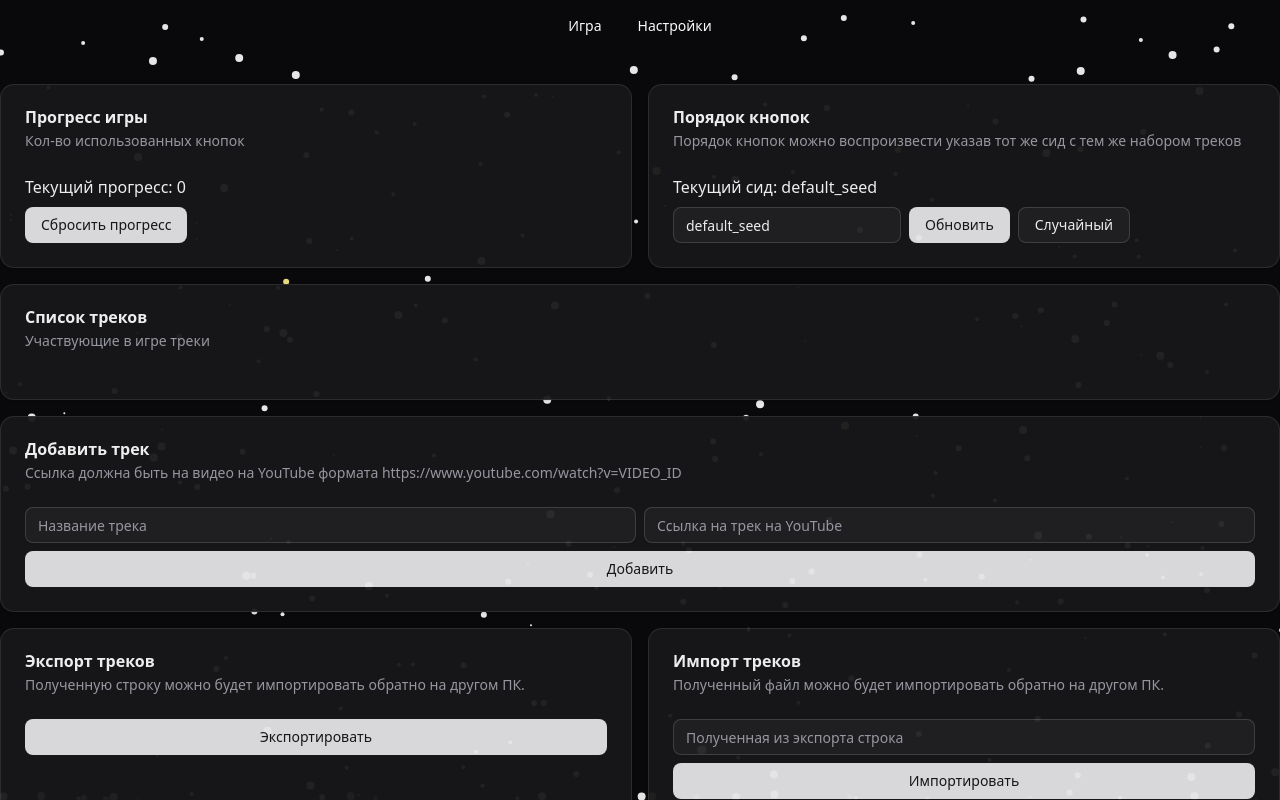
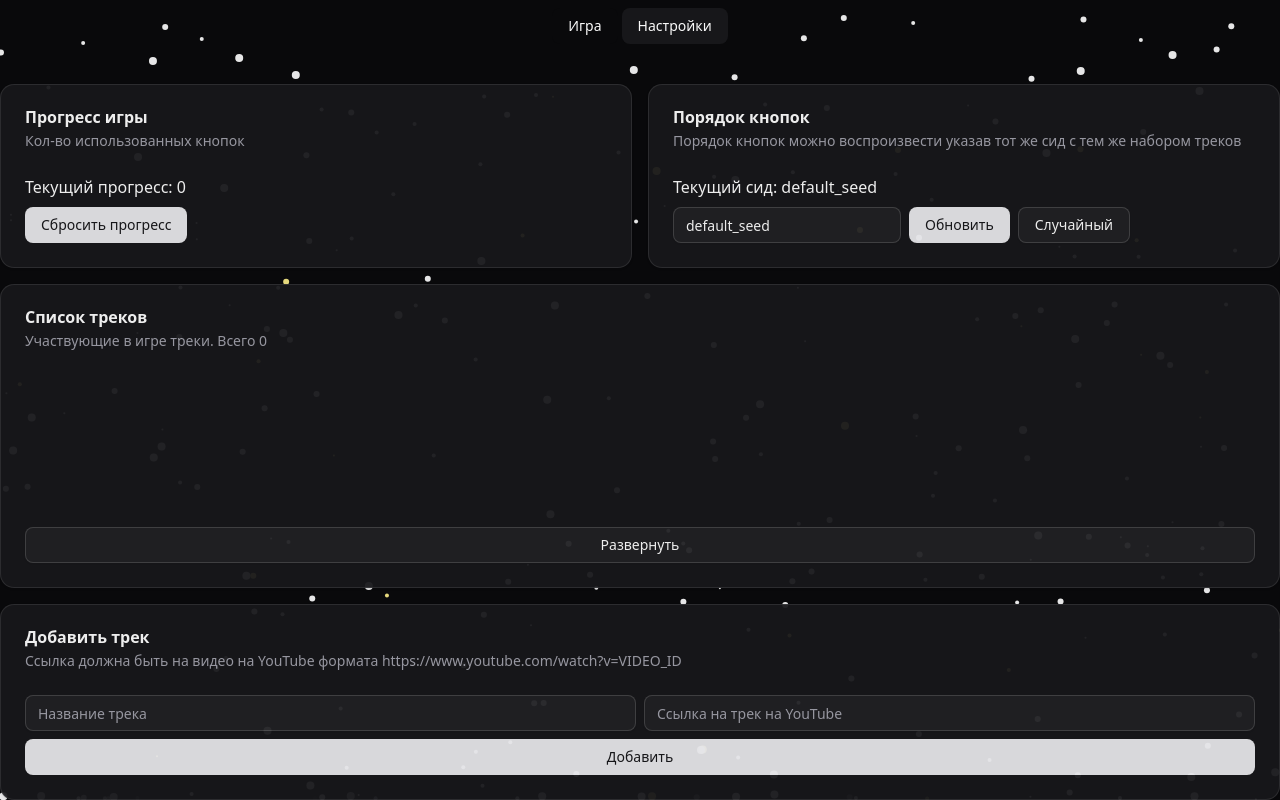
Before and after one commit to ArKaNeMaN/xmas-bingo, a Vue app: page /#/settings in a window 1280 px wide. Built offline with nearby package versions, Linux system fonts and the light colour scheme.

Commit message:
Some minor changes

```diff
--- a/src/components/MainMenuBar.vue
+++ b/src/components/MainMenuBar.vue
@@ -30,7 +30,7 @@ function navigateTo(route) {
     <NavigationMenu :viewport="false">
         <NavigationMenuList>
             <NavigationMenuItem v-for="item in items">
-                <NavigationMenuLink as-child :class="navigationMenuTriggerStyle()">
+                <NavigationMenuLink as-child :class="navigationMenuTriggerStyle()" :active="router.currentRoute.value.path === item.route">
                     <a
                         @click.prevent="navigateTo(item.route)"
                         :href="item.route"
--- a/src/components/game/BingoButton.vue
+++ b/src/components/game/BingoButton.vue
@@ -35,7 +35,7 @@ function onClose() {
 
 <template>
     <button
-        class="border-4 text-3xl w-20 h-20 cursor-pointer outline-0" :class="classes"
+        class="border-4 text-3xl w-20 h-20 cursor-pointer outline-0 rounded-sm" :class="classes"
         @click.prevent="onClick(false)"
         @click.alt.prevent="onClick(true)"
     >
--- /dev/null
+++ b/src/components/ui/scroll-area/ScrollArea.vue
@@ -0,0 +1,34 @@
+<script setup>
+import { reactiveOmit } from "@vueuse/core";
+import { ScrollAreaCorner, ScrollAreaRoot, ScrollAreaViewport } from "reka-ui";
+import { cn } from "@/lib/utils";
+import ScrollBar from "./ScrollBar.vue";
+
+const props = defineProps({
+  type: { type: String, required: false },
+  dir: { type: String, required: false },
+  scrollHideDelay: { type: Number, required: false },
+  asChild: { type: Boolean, required: false },
+  as: { type: null, required: false },
+  class: { type: null, required: false },
+});
+
+const delegatedProps = reactiveOmit(props, "class");
+</script>
+
+<template>
+  <ScrollAreaRoot
+    data-slot="scroll-area"
+    v-bind="delegatedProps"
+    :class="cn('relative', props.class)"
+  >
+    <ScrollAreaViewport
+      data-slot="scroll-area-viewport"
+      class="focus-visible:ring-ring/50 size-full rounded-[inherit] transition-[color,box-shadow] outline-none focus-visible:ring-[3px] focus-visible:outline-1"
+    >
+      <slot />
+    </ScrollAreaViewport>
+    <ScrollBar />
+    <ScrollAreaCorner />
+  </ScrollAreaRoot>
+</template>
--- /dev/null
+++ b/src/components/ui/scroll-area/ScrollBar.vue
@@ -0,0 +1,37 @@
+<script setup>
+import { reactiveOmit } from "@vueuse/core";
+import { ScrollAreaScrollbar, ScrollAreaThumb } from "reka-ui";
+import { cn } from "@/lib/utils";
+
+const props = defineProps({
+  orientation: { type: String, required: false, default: "vertical" },
+  forceMount: { type: Boolean, required: false },
+  asChild: { type: Boolean, required: false },
+  as: { type: null, required: false },
+  class: { type: null, required: false },
+});
+
+const delegatedProps = reactiveOmit(props, "class");
+</script>
+
+<template>
+  <ScrollAreaScrollbar
+    data-slot="scroll-area-scrollbar"
+    v-bind="delegatedProps"
+    :class="
+      cn(
+        'flex touch-none p-px transition-colors select-none',
+        orientation === 'vertical' &&
+          'h-full w-2.5 border-l border-l-transparent',
+        orientation === 'horizontal' &&
+          'h-2.5 flex-col border-t border-t-transparent',
+        props.class,
+      )
+    "
+  >
+    <ScrollAreaThumb
+      data-slot="scroll-area-thumb"
+      class="bg-border relative flex-1 rounded-full"
+    />
+  </ScrollAreaScrollbar>
+</template>
--- /dev/null
+++ b/src/components/ui/scroll-area/index.js
@@ -0,0 +1,2 @@
+export { default as ScrollArea } from "./ScrollArea.vue";
+export { default as ScrollBar } from "./ScrollBar.vue";
--- a/src/stores/tracks.js
+++ b/src/stores/tracks.js
@@ -23,5 +23,7 @@ export const useTracksStore = defineStore('tracks', () => {
 
     const list = computed(() => Object.values(tracksMap.value));
 
-    return {list, add, remove};
+    const count = computed(() => Object.keys(tracksMap.value).length);
+
+    return {list, add, remove, count};
 });
--- a/src/views/GameView.vue
+++ b/src/views/GameView.vue
@@ -17,7 +17,7 @@ function isButtonUsed(index) {
 
 <template>
     <div class="h-full flex flex-col justify-center">
-        <div class="p-24 flex justify-around flex-row flex-wrap gap-16 opacity-95">
+        <div class="p-24 flex justify-around items-center flex-row flex-wrap gap-16 opacity-95">
             <BingoButton
                 v-for="(track, index) in seed.sortedTracks"
                 :key="track.uuid"
--- a/src/views/SettingsView.vue
+++ b/src/views/SettingsView.vue
@@ -3,15 +3,16 @@
 import {useUsedButtonsStore} from "@/stores/used-buttons.js";
 import {Button} from "@/components/ui/button/index.js";
 import {
-    Card,
-    CardContent, CardDescription,
+    Card, CardAction,
+    CardContent, CardDescription, CardFooter,
     CardHeader,
     CardTitle
 } from "@/components/ui/card/index.js";
 import {Input} from "@/components/ui/input/index.js";
-import {ref} from "vue";
+import {computed, ref} from "vue";
 import {useTracksStore} from "@/stores/tracks.js";
 import {useSeedStore} from "@/stores/seed.js";
+import {ScrollArea} from "@/components/ui/scroll-area/index.js";
 
 const usedButtons = useUsedButtonsStore();
 const tracks = useTracksStore();
@@ -73,6 +74,7 @@ function onExportTracks() {
 }
 
 const importString = ref('');
+
 function onImportTracks() {
     if (importString.value === '') {
         alert('Строка не может быть пустой.');
@@ -87,18 +89,20 @@ function onImportTracks() {
         alert('Указанная строка некорректна.');
         return;
     }
-    console.log(json);
 
     for (let track of json) {
-        console.log(track);
-        tracks.add(track.name, track.url, track.uuid);
+        tracks.add(track.name, track.url);
     }
 
     importString.value = '';
 }
+
+const isTracksExpanded = ref(false);
+const tracksListClasses = computed(() => isTracksExpanded.value ? 'h-120' : 'h-32');
 </script>
 
 <template>
+    <ScrollArea class="h-full">
         <div class="container grid grid-cols-2 gap-4 mx-auto py-8 opacity-95">
             <Card>
                 <CardHeader>
@@ -135,22 +139,37 @@ function onImportTracks() {
                 <CardHeader>
                     <CardTitle>Список треков</CardTitle>
                     <CardDescription>
-                    Участвующие в игре треки
+                        Участвующие в игре треки. Всего {{ tracks.count }}
                     </CardDescription>
                 </CardHeader>
                 <CardContent>
-                <div class="flex flex-col gap-2">
-                    <div class="flex flex-row items-center gap-2" v-for="track in tracks.list">
+                    <ScrollArea class="px-4 transition-all" :class="tracksListClasses">
+                        <div
+                            v-for="track in tracks.list"
+                            :key="track.uuid"
+                            class="flex flex-row items-center gap-2 my-2"
+                        >
                             <div class="grid grid-cols-2 gap-2 w-full">
                                 <Input disabled :model-value="track.name"/>
                                 <Input disabled :model-value="track.url"/>
                             </div>
-                        <Button variant="destructive" @click.prevent="onRemoveTrack(track.uuid)">
+                            <Button variant="destructive"
+                                    @click.prevent="onRemoveTrack(track.uuid)">
                                 Удалить
                             </Button>
                         </div>
-                </div>
+                    </ScrollArea>
                 </CardContent>
+                <CardFooter class="flex flex-col gap-2">
+                    <Button variant="outline" class="w-full" type="button" @click.prevent="isTracksExpanded = !isTracksExpanded">
+                        <template v-if="isTracksExpanded">
+                            Свернуть
+                        </template>
+                        <template v-else>
+                            Развернуть
+                        </template>
+                    </Button>
+                </CardFooter>
             </Card>
             <Card class="col-span-2">
                 <CardHeader>
@@ -185,7 +204,7 @@ function onImportTracks() {
                 <CardHeader>
                     <CardTitle>Импорт треков</CardTitle>
                     <CardDescription>
-                    Полученный файл можно будет импортировать обратно на другом ПК.
+                        Импорт ранее экспортированного списка треков.
                     </CardDescription>
                 </CardHeader>
                 <CardContent>
@@ -196,6 +215,7 @@ function onImportTracks() {
                 </CardContent>
             </Card>
         </div>
+    </ScrollArea>
 </template>
 
 <style scoped>
--- a/vite.config.js
+++ b/vite.config.js
@@ -2,7 +2,6 @@ import { fileURLToPath, URL } from 'node:url'
 
 import { defineConfig } from 'vite'
 import vue from '@vitejs/plugin-vue'
-import vueDevTools from 'vite-plugin-vue-devtools'
 import tailwindcss from "@tailwindcss/vite";
 import {env} from "node:process";
 
@@ -10,7 +9,6 @@ import {env} from "node:process";
 export default defineConfig({
   plugins: [
     vue(),
-    // vueDevTools(),
     tailwindcss(),
   ],
   base: env.VITE_BASE_URL ?? '/',
```
Lines whose indentation alone changed are shown as unchanged.
